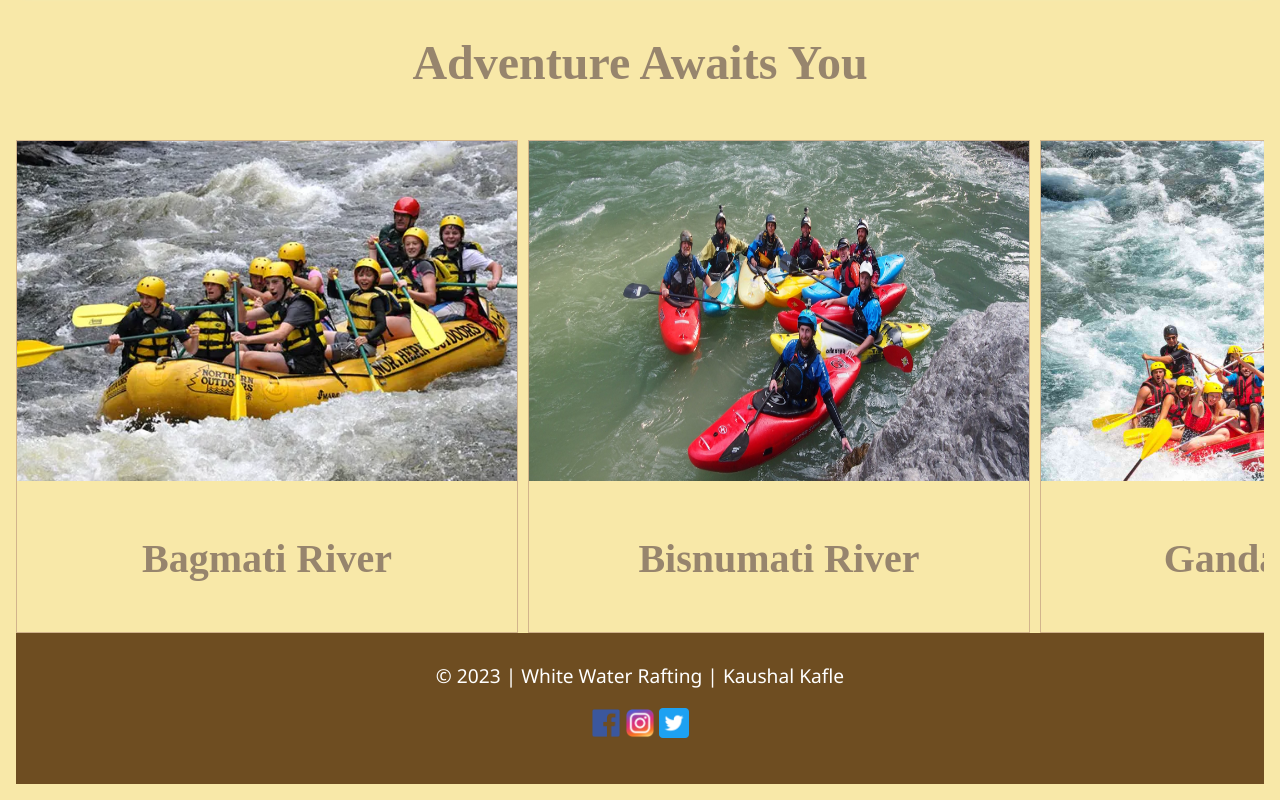
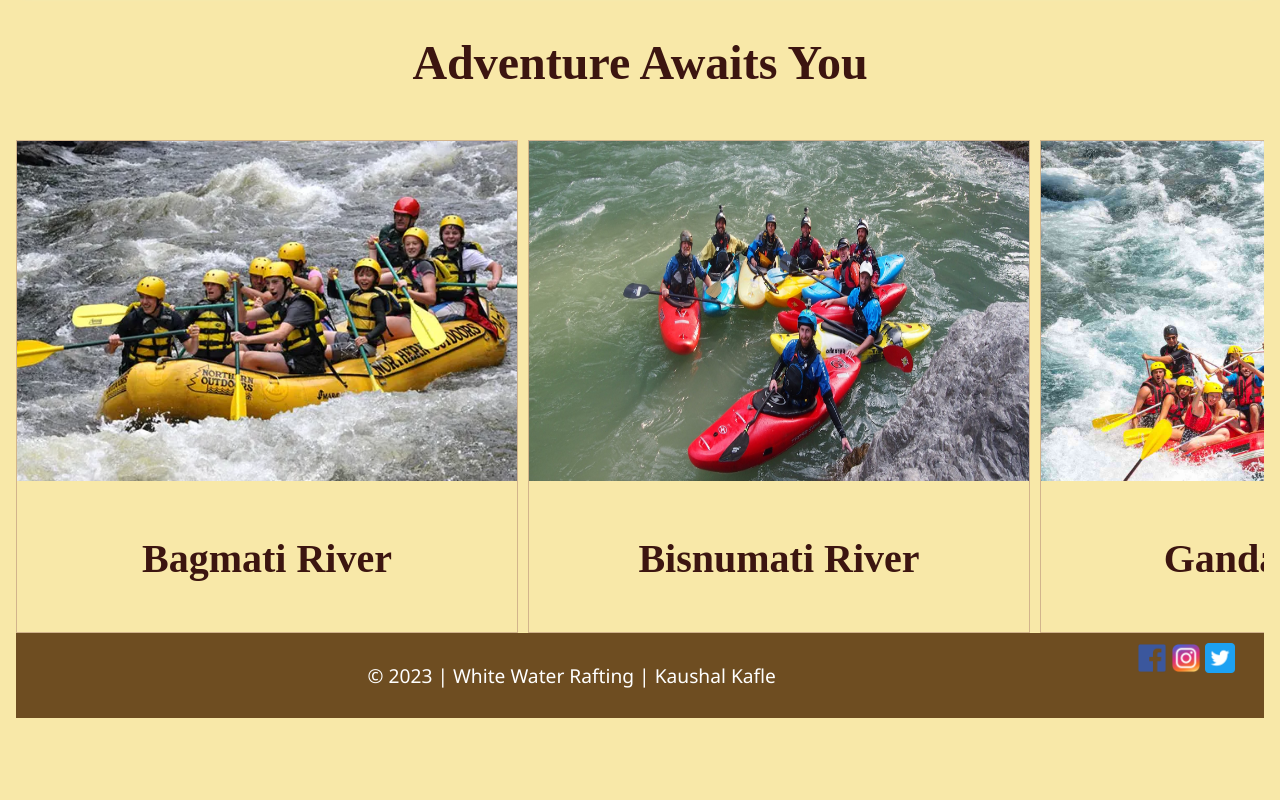
Before and after one commit to kkafle10/spring_wdd130, a plain HTML site: page wwr/about.html in a window 1280 px wide. Shown: the part 1200-2000 px from the top of the page. After the commit the page ends 1934 px from the top, so only its background shows below. Drawn offline with Linux system fonts and the light colour scheme; a web font is replaced by a local one.

Commit message:
css changes

```diff
--- a/wwr/styles/rafting.css
+++ b/wwr/styles/rafting.css
@@ -11,8 +11,8 @@
     --paragraph-font:"Noto Sans";
 
 
-    --headline-color-on-white: #29132a77 ;
-    --headline-color-on-color: white;
+    --headline-color-on-white: #2a0202ea ;
+    --headline-color-on-color: rgb(20, 15, 63);
     --paragraph-color-on-white:#c2edf3;
     --paragraph-color-on-color: white;
     --paragraph-background-color: #c2edf3 ;
@@ -158,7 +158,7 @@
 
  footer{
     display: grid;
-    grid-template-rows: 1fr 1fr;
+    grid-template-columns: 8fr 1fr;
     align-content: center;
     background-color: rgb(110, 77, 33);
     padding: 10px;
@@ -193,3 +193,6 @@
    color:white;
    font-size: 1.2em;
  }
+ nav a{
+   color:antiquewhite;
+ }
```
